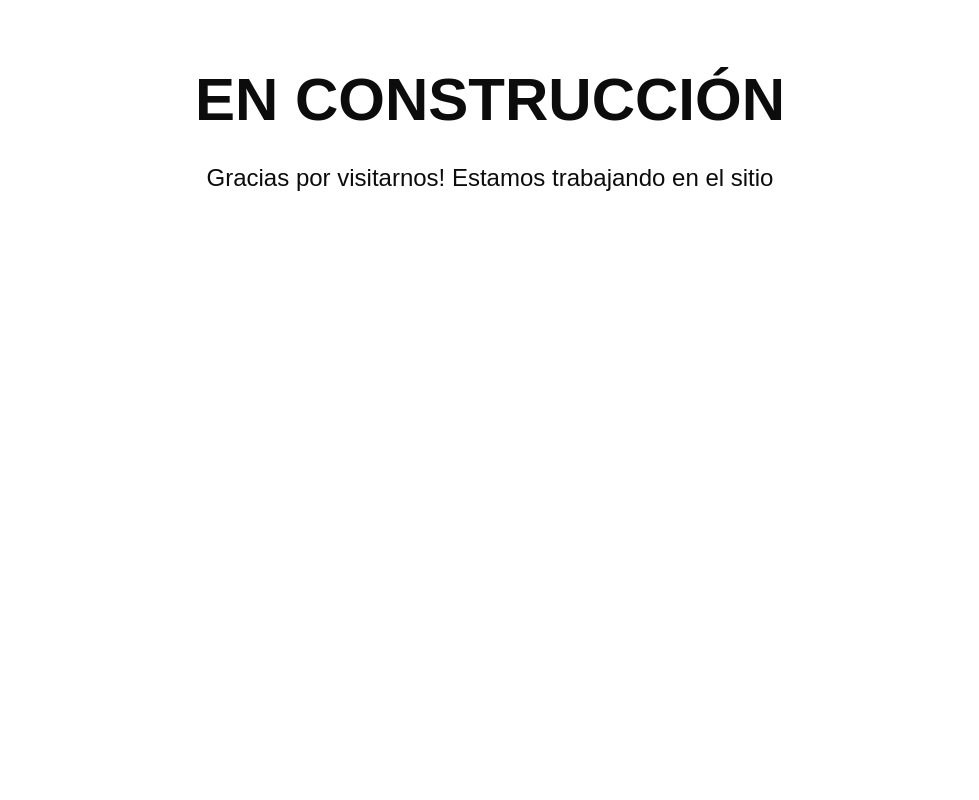
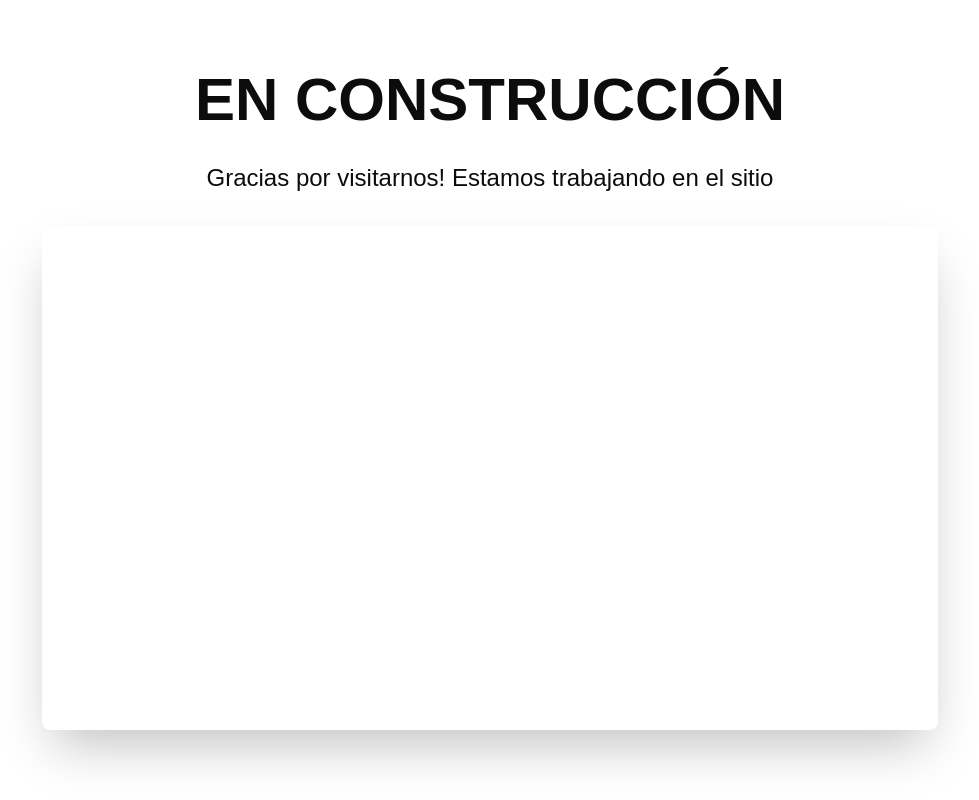
Before and after one commit to botflowlab/AndresCastroWebsite, a React (Vite) app: page / in a window 1280 px wide. Shown: the whole page, without its empty margins (150-1129 px from the left). Built offline with nearby package versions, Linux system fonts and the light colour scheme; a web font is replaced by a local one.

Commit message:
Updated index.html

```diff
--- a/src/App.jsx
+++ b/src/App.jsx
@@ -12,17 +12,16 @@ function App() {
           Gracias por visitarnos! Estamos trabajando en el sitio
         </h2>
 
-        <div className="relative w-full" style={{ paddingTop: '56.25%' }}>
+        <div style={{ position: 'relative', paddingTop: '56.25%' }} className="rounded-lg overflow-hidden shadow-2xl bg-white">
           <ReactPlayer
-            url="https://player.vimeo.com/video/1088748083"
+            url="https://vimeo.com/1088748083/9ce0ec39a7?ts=0&share=copy"
             width="100%"
             height="100%"
             controls={false}
             playing={true}
             loop={true}
             muted={true}
-            className="absolute top-0 left-0"
-            style={{ pointerEvents: 'none' }}
+            style={{ position: 'absolute', top: 0, left: 0, pointerEvents: 'none' }}
           />
         </div>
       </div>
```
Also changed, not shown: 33 other files (tests, documents, lock files or other folders).
